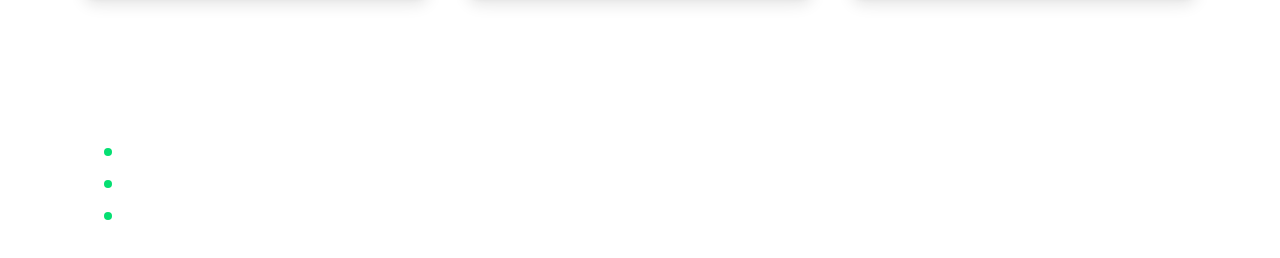
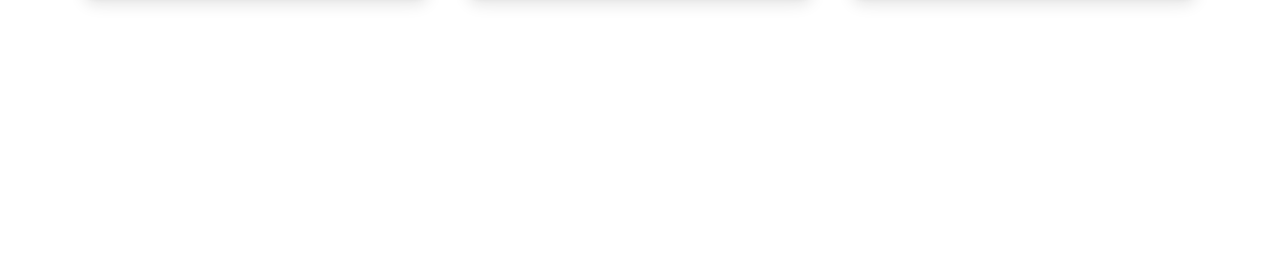
Before and after one commit to KFdc15/COSMOS_WEBSITE, a Next.js app: page /wikiObjects in a window 1280 px wide. Shown: the part 1478-1736 px from the top of the page. After the commit the page ends 1640 px from the top, so only its background shows below. Built offline with nearby package versions, Linux system fonts and the light colour scheme.

Commit message:
Refactor WikiProject component to add type definitions for selected items and improve image source; enhance NavBar with z-index for better visibility

```diff
--- a/src/app/wikiObjects/page.tsx
+++ b/src/app/wikiObjects/page.tsx
@@ -5,7 +5,7 @@ import NavBar from "@/components/navbar";
 
 export default function WikiProject() {
     const [searchTerm, setSearchTerm] = useState("");
-    const [selectedItem, setSelectedItem] = useState(null);
+    const [selectedItem, setSelectedItem] = useState<WikiItem | null>(null);
     const [isPopupOpen, setIsPopupOpen] = useState(false);
 
     interface Star {
@@ -123,7 +123,17 @@ export default function WikiProject() {
         return () => clearInterval(interval);
     }, []);
 
-    const handleItemClick = (item) => {
+    interface WikiItem {
+        id: number;
+        title: string;
+        img: string;
+        desc: string;
+        category: string;
+        lastEdited: string;
+        content: string;
+    }
+
+    const handleItemClick = (item: WikiItem): void => {
         setSelectedItem(item);
         setIsPopupOpen(true);
     };
@@ -148,10 +158,7 @@ export default function WikiProject() {
         const apodData = await fetchNASAAPOD();
         if (apodData) {
             // Update the selected item with APOD data
-            setSelectedItem(prev => ({
-                ...prev,
-                apodData: apodData
-            }));
+            setSelectedItem(prev => prev ? { ...prev, apodData: apodData } : null);
         }
     };
 
@@ -219,7 +226,7 @@ export default function WikiProject() {
                         </button>
                     </div>
                     <div className="flex-1 flex flex-col items-center">
-                        <img id="apod-image" src="/api/placeholder/300/200" alt="NASA APOD" className="rounded-xl shadow-md max-h-64 object-cover" />
+                        <img id="apod-image" src="https://www.atscope.com.au/BRO/APOD_Logo.jpg" alt="NASA APOD" className="rounded-xl shadow-md max-h-64 object-cover" />
                         <h3 id="apod-title" className="mt-4 text-lg font-semibold"></h3>
                         <p id="apod-desc" className="text-sm text-white/80 mt-2 max-h-32 overflow-auto"></p>
                         <p id="apod-date" className="text-xs mt-1 text-white/50"></p>
@@ -295,25 +302,12 @@ export default function WikiProject() {
                     </div>
                 )}
 
-                {/* Recent Activity */}
-                <div className="w-full mt-8 p-6 bg-white/10 rounded-2xl backdrop-blur-md">
-                    <h2 className="text-2xl font-bold text-white mb-4">Recent Activity</h2>
-                    <div className="space-y-3">
-                        {wikiItems.slice(0, 3).map((item) => (
-                            <div key={item.id} className="flex items-center space-x-3 text-white/80">
-                                <div className="w-2 h-2 bg-green-400 rounded-full"></div>
-                                <span className="text-sm">
-                                    <strong className="text-white">{item.title}</strong> was edited on {item.lastEdited}
-                                </span>
-                            </div>
-                        ))}
-                    </div>
-                </div>
+
             </main>
 
             {/* Footer */}
             <footer className="row-start-3 flex flex-col items-center gap-2 text-white/60">
-                <p>&copy; 2025 KnowledgeWiki. All rights reserved.</p>
+                <p>&copy; 2025 CosmosWiki </p>
                 <div className="flex space-x-4 text-sm">
                     <a href="#" className="hover:text-white transition-colors">Help</a>
                     <a href="#" className="hover:text-white transition-colors">Privacy</a>
--- a/src/components/navbar.tsx
+++ b/src/components/navbar.tsx
@@ -4,7 +4,7 @@ import Link from "next/link";
 export default function NavBar() {
   return (
     <div className="grid grid-rows-[20px_1fr_20px] items-center justify-items-center min-h-screen p-8 pb-20 gap-16 sm:p-20 font-[family-name:var(--font-geist-sans)]">
-      <nav className="fixed top-0 w-full bg-black bg-opacity-80 p-4 backdrop-blur-sm">
+      <nav className="fixed top-0 w-full bg-black bg-opacity-80 p-4 backdrop-blur-sm z-50">
         <div className="max-w-full mx-auto flex justify-between items-center">
           {/* Logo */}
           <div className="flex items-center ml-10">
```
